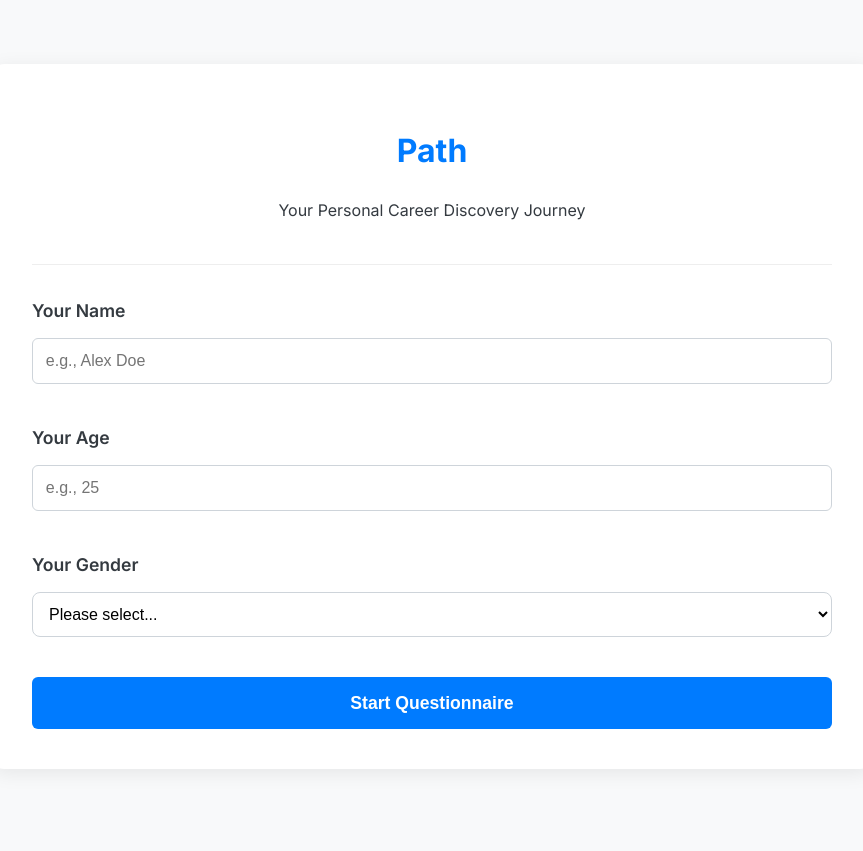
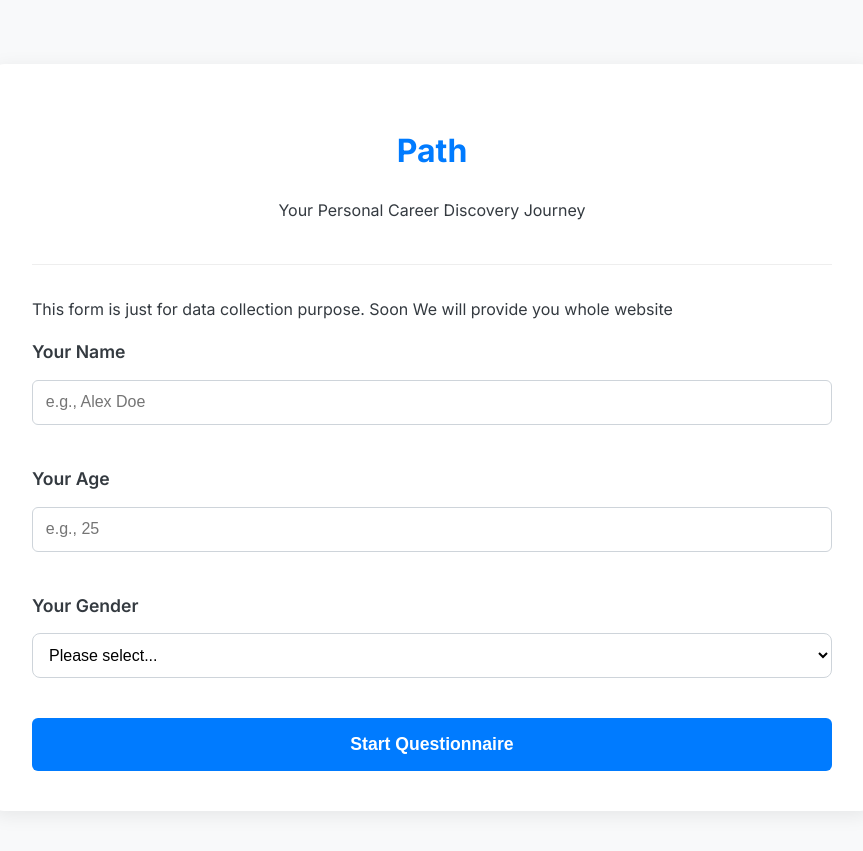
Before and after one commit to HETVI996/LLM-Project, a Flask app: page /login in a window 1280 px wide. Shown: the top 851 px of the page, without its empty margins (208-1071 px from the left). Before the commit the page ends 729 px from the top, so only its background shows below. Run offline with Flask 3, Linux system fonts and the light colour scheme.

Commit message:
Information about form

```diff
--- a/templates/login.html
+++ b/templates/login.html
@@ -3,6 +3,7 @@
 
 {% block content %}
 <form action="/login" method="POST" class="login-form">
+    <p>This form is just for data collection purpose. Soon We will provide you whole website</p>
     <div class="question-block">
         <label class="main-label" for="name">Your Name</label>
         <input type="text" id="name" name="name" required placeholder="e.g., Alex Doe">
```
